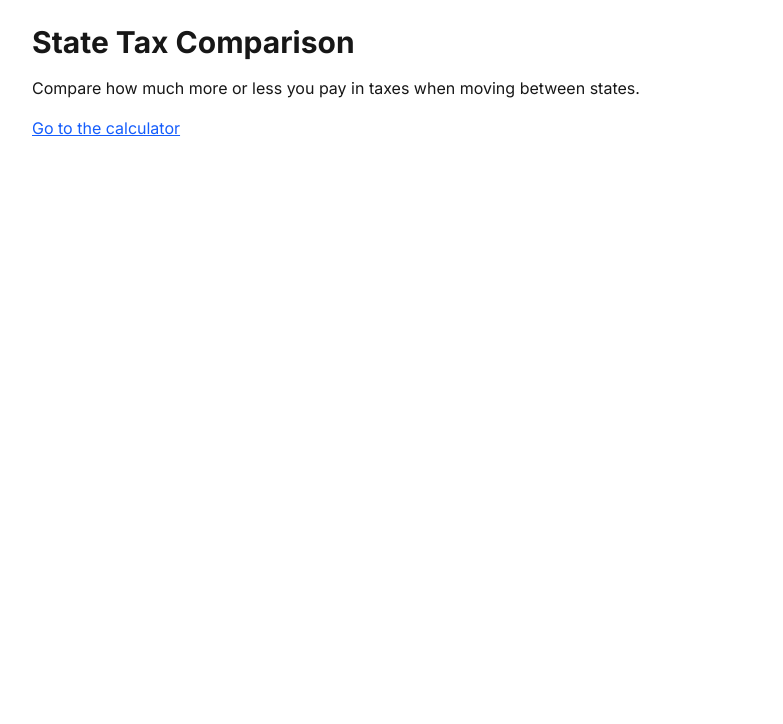
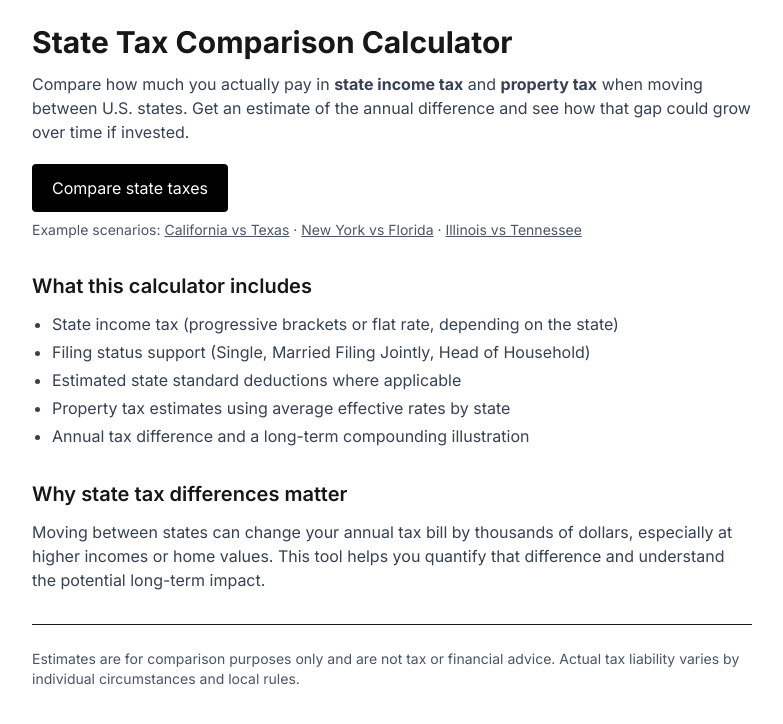
Before and after one commit to ABULOC/tax-compare, a Next.js app: page / in a window 1280 px wide. Shown: the top 724 px of the page, without its empty margins (248-1031 px from the left). Built offline with nearby package versions, Linux system fonts and the light colour scheme.

Commit message:
Improve homepage SEO copy

```diff
--- a/app/compare/tax-compare-calculator.tsx
+++ b/app/compare/tax-compare-calculator.tsx
@@ -1635,7 +1635,7 @@ const yAxisMax = useMemo(() => {
 <div className="w-full max-w-2xl aspect-[6/5] mx-auto">
 
               <ResponsiveContainer width="100%" height="100%">
-                <AreaChart data={investmentSeries} margin={{ top: 10, right: 20, left: 5, bottom: 10 }}>
+                <AreaChart data={investmentSeries} margin={{ top: 10, right: 20, left: 10, bottom: 10 }}>
   <defs>
     <linearGradient id="principalFill" x1="0" y1="0" x2="0" y2="1">
       <stop offset="0%" stopColor="#1D4ED8" stopOpacity={0.25} />
--- a/app/page.tsx
+++ b/app/page.tsx
@@ -2,21 +2,82 @@ import Link from "next/link";
 
 export default function Home() {
   return (
-    <main className="max-w-3xl mx-auto p-6">
-      <h1 className="text-3xl font-bold mb-4">
-        State Tax Comparison
+    <main className="max-w-3xl mx-auto p-6 space-y-8">
+      {/* Hero */}
+      <header className="space-y-3">
+        <h1 className="text-3xl font-bold">
+          State Tax Comparison Calculator
         </h1>
 
-      <p className="mb-4">
-        Compare how much more or less you pay in taxes when moving between states.
+        <p className="text-gray-700">
+          Compare how much you actually pay in <strong>state income tax</strong>{" "}
+          and <strong>property tax</strong> when moving between U.S. states. Get
+          an estimate of the annual difference and see how that gap could grow
+          over time if invested.
         </p>
 
+        <div className="pt-2">
           <Link
             href="/compare"
-        className="text-blue-600 underline"
+            className="inline-block rounded bg-black px-5 py-3 text-white"
           >
-        Go to the calculator
+            Compare state taxes
           </Link>
+
+          <div className="mt-2 text-sm text-gray-600">
+            Example scenarios:{" "}
+            <Link href="/compare" className="underline">
+              California vs Texas
+            </Link>
+            {" · "}
+            <Link href="/compare" className="underline">
+              New York vs Florida
+            </Link>
+            {" · "}
+            <Link href="/compare" className="underline">
+              Illinois vs Tennessee
+            </Link>
+          </div>
+        </div>
+      </header>
+
+      {/* What it includes */}
+      <section className="space-y-3">
+        <h2 className="text-xl font-semibold">
+          What this calculator includes
+        </h2>
+
+        <ul className="list-disc pl-5 space-y-1 text-gray-700">
+          <li>State income tax (progressive brackets or flat rate, depending on the state)</li>
+          <li>Filing status support (Single, Married Filing Jointly, Head of Household)</li>
+          <li>Estimated state standard deductions where applicable</li>
+          <li>Property tax estimates using average effective rates by state</li>
+          <li>Annual tax difference and a long-term compounding illustration</li>
+        </ul>
+      </section>
+
+      {/* Why it matters */}
+      <section className="space-y-3">
+        <h2 className="text-xl font-semibold">
+          Why state tax differences matter
+        </h2>
+
+        <p className="text-gray-700">
+          Moving between states can change your annual tax bill by thousands of
+          dollars, especially at higher incomes or home values. This tool helps
+          you quantify that difference and understand the potential long-term
+          impact.
+        </p>
+      </section>
+
+      {/* Disclaimer */}
+      <section className="border-t pt-6">
+        <p className="text-sm text-gray-600">
+          Estimates are for comparison purposes only and are not tax or
+          financial advice. Actual tax liability varies by individual
+          circumstances and local rules.
+        </p>
+      </section>
     </main>
   );
 }
```
Lines whose indentation alone changed are shown as unchanged.
